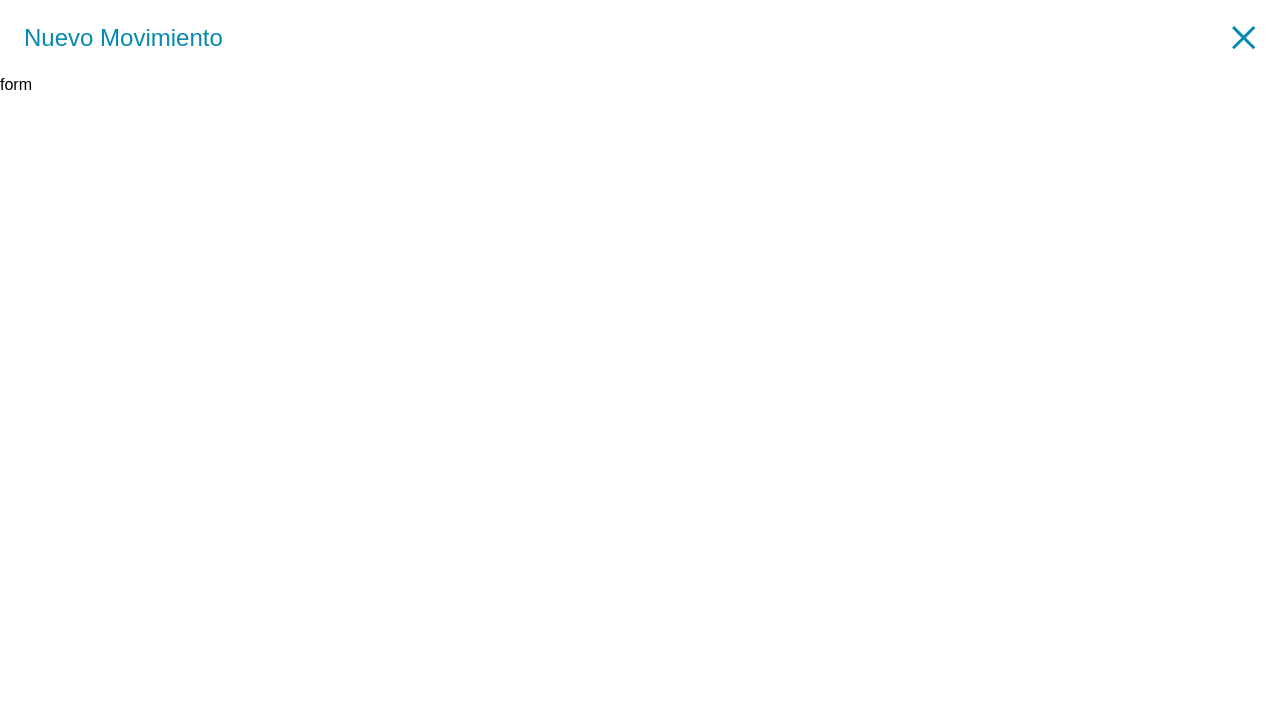
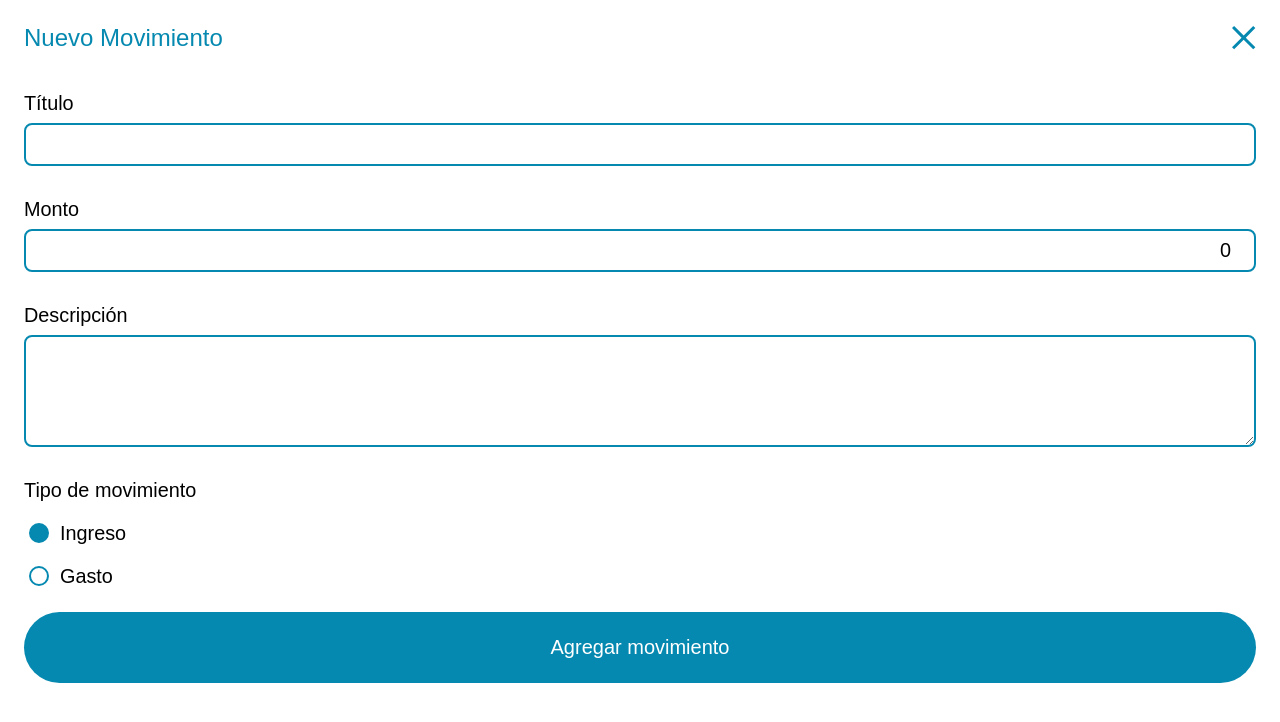
Before and after one commit to juli6464/cashflow-vue, a Vue app: page / in a window 1280 px wide. Both pictures are taken after a click on the button "Agregar movimiento". Shown: the top 722 px of the page. Built offline with nearby package versions, Linux system fonts and the light colour scheme.

Commit message:
formulario para agregar movimientos

```diff
--- a/src/components/Action.vue
+++ b/src/components/Action.vue
@@ -2,7 +2,34 @@
     <button @click="showModal = true">Agregar movimiento</button>
     <teleport to="#app">
         <Modal v-show="showModal" @close="showModal = false">
-            form
+            <form @submit.prevent="submit">
+                <div class="field">
+                    <label>Título</label>
+                    <input type="text" v-model="title" />
+                </div>
+                <div class="field">
+                    <label>Monto</label>
+                    <input type="number" v-model="amount" />
+                </div>
+                <div class="field">
+                    <label>Descripción</label>
+                    <textarea rows="4" v-model="description"></textarea>
+                </div>
+                <div class="field">
+                    <label>Tipo de movimiento</label>
+                    <label class="radio-label">
+                        <input type="radio" v-model="movementType" value="Ingreso" />
+                        <span>Ingreso</span>
+                    </label>
+                        <label class="radio-label">
+                        <input type="radio" v-model="movementType" value="Gasto" />
+                        <span>Gasto</span>
+                    </label>
+                </div>
+                <div class="action">
+                    <button>Agregar movimiento</button>
+                </div>
+            </form>
         </Modal>
     </teleport>
 </template>
@@ -12,6 +39,14 @@
 import Modal from "./Modal.vue";
 
 const showModal = ref(false);
+const title = ref("");
+const amount = ref(0);
+const description = ref("");
+const movementType = ref("Ingreso");
+
+const submit = () => {
+    showModal.value = !showModal.value;
+}
 </script>
 
 <style scoped>
@@ -29,6 +64,8 @@
 form {
   font-size: 1.24rem;
   width: 100%;
+  background: #fff;
+
 }
 
 form .action {
```
